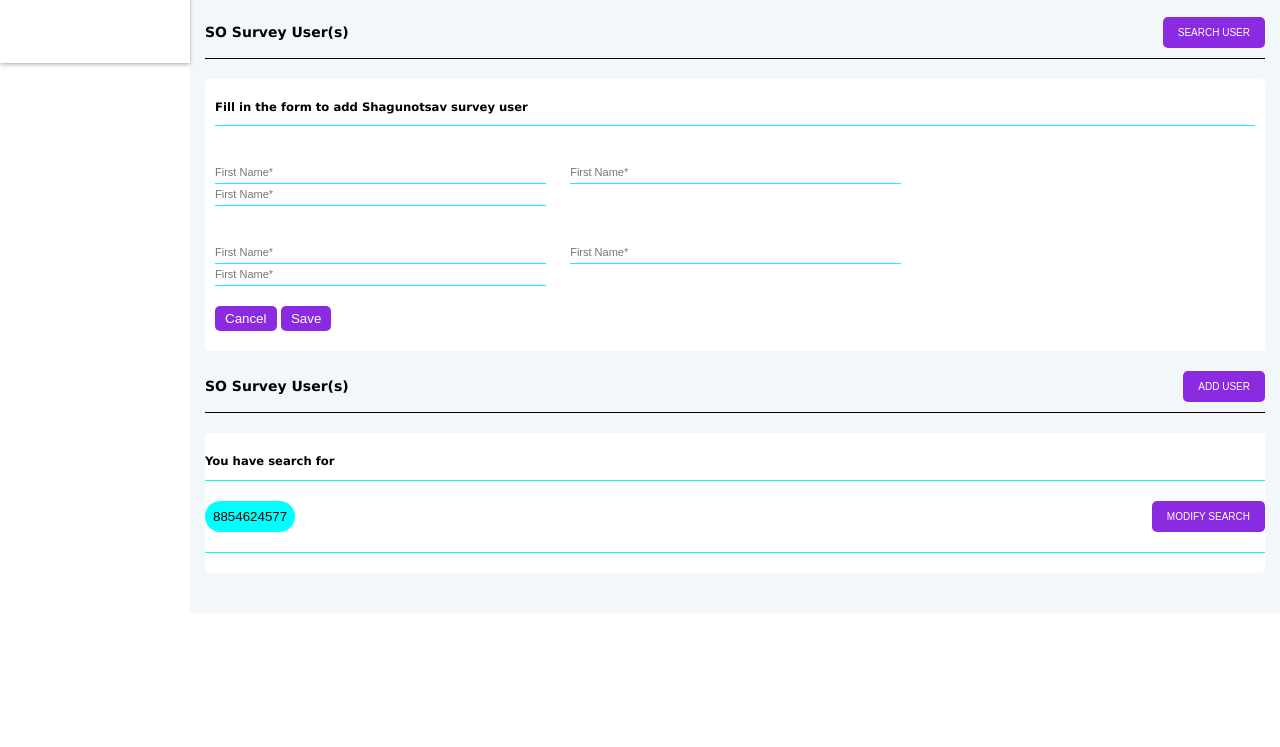
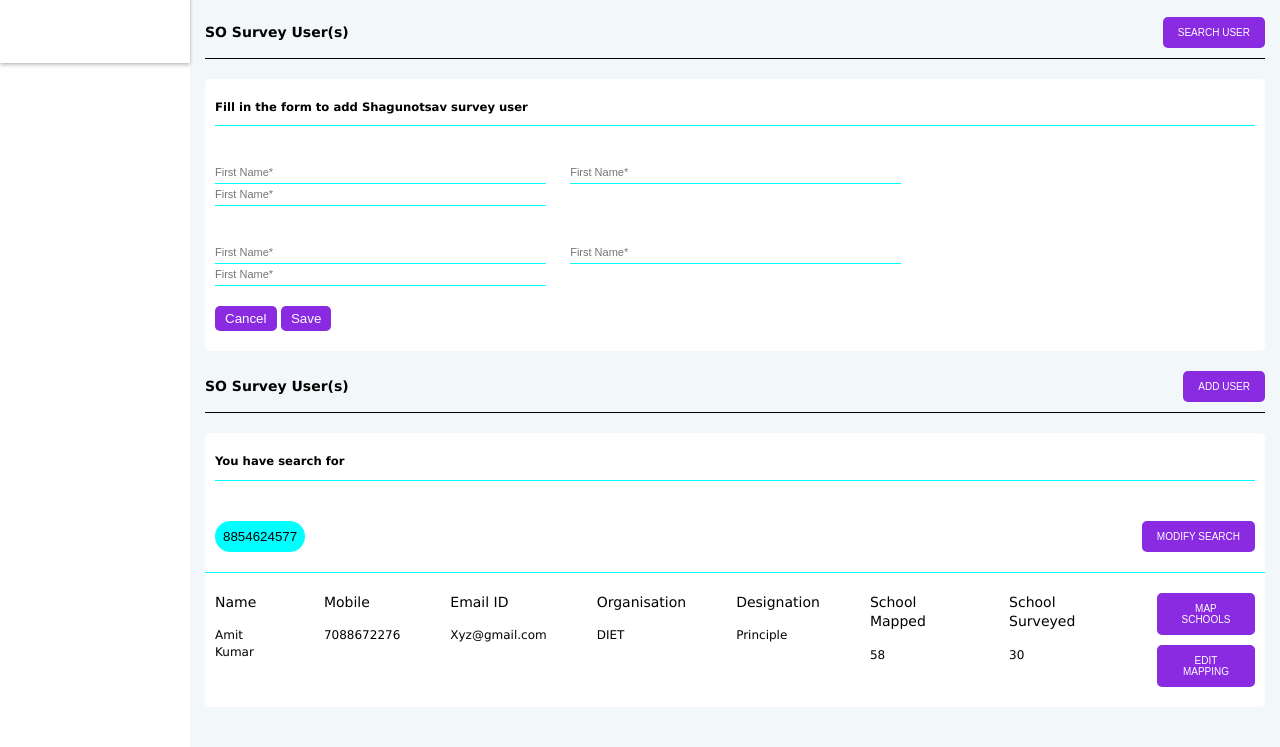
Before and after one commit to vipulsinghpal/admin-ui, a plain HTML site: page index.html in a window 1280 px wide. Shown: the part 737-1484 px from the top of the page. Before the commit the page ends 1350 px from the top, so only its background shows below. Drawn offline with Linux system fonts and the light colour scheme.

Commit message:
admin ui dekstop completed

```diff
--- a/assets/css/style.css
+++ b/assets/css/style.css
@@ -172,6 +172,10 @@ header {
     margin-right: 1.5rem;
 
   }
+  .school-numbers h5{
+    padding-top: 1rem;
+    padding-left: 1rem;
+  }
 
   .heading{
     border-bottom: 1px solid;
@@ -228,13 +232,13 @@ header {
       color: white;
   }
 .survey-data{
-    padding: 2rem 0;
+
     background-color: white;
     border-radius: 0.5rem;
     margin: 2rem 0;
 }
 .modify{
-    padding: 2rem 0;
+    padding: 2rem 1rem;
     border-bottom: 1px solid aqua;
     display: flex;
 }
@@ -244,3 +248,55 @@ header {
     background: aqua;
     padding: 0.8rem;
 }
+.personal-details{
+    padding: 2rem 1rem;
+    display: flex;
+}
+.search-info{
+    list-style-type: none;
+    display: flex;
+    padding: 0 1rem;
+    justify-content: space-between;
+    font-weight: 500;
+}
+.info-details{
+    list-style-type: none;
+    display: flex;
+    padding: 0 1rem;
+    justify-content: space-between;
+    font-size: 1.2rem;
+}
+
+.map-schools{
+    background-color: blueviolet;
+    color: white;
+    padding: 1rem 1.5rem;
+    border: none;
+    border-radius: 0.5rem;
+    font-size: 1rem;
+}
+.table{
+    list-style-type: none;
+    display: flex;
+}
+.table li{
+    padding-right: 5rem;
+}
+.table li label{
+    font-weight: 500;
+}
+.name{
+font-size: 1.2rem;
+padding-top: 1.5rem;
+}
+.mapped-schools , .edit-mapping{
+    background-color: blueviolet;
+    color: white;
+    padding: 1rem 1.5rem;
+    border: none;
+    border-radius: 0.5rem;
+    font-size: 1rem;
+}
+.edit-mapping{
+margin-top: 1rem;
+}
--- a/index.html
+++ b/index.html
@@ -283,13 +283,64 @@
             <button class="search-user">ADD USER</button>
           </div>
           <div class="survey-data">
+            <div class="survey-heading">
             <h5>You have search for</h5>
+          </div>
             <div class="modify">
               <button class="number">8854624577</button>
               <button class="search-user">MODIFY SEARCH</button>
             </div>
+          <div class="personal-details">
+            <ul class=" table">
+              <li>
+                <label>
+                 Name
+                </label>
+                <p class="name">Amit Kumar</p>
+              </li>
+              <li>
+                <label>
+                  Mobile
+                 </label>
+                 <p class="name">7088672276</p>
+              </li>
+              <li>
+                <label>
+                  Email ID
+                 </label>
+                 <p class="name">Xyz@gmail.com</p>
+              </li>
+              <li>
+                <label>
+                  Organisation
+                 </label>
+                 <p class="name">DIET</p>
+              </li>
+              <li>
+                <label>
+                  Designation
+                 </label>
+                 <p class="name">Principle</p>
+              </li>
+              <li>
+                <label>
+                  School Mapped
+                 </label>
+                 <p class="name">58</p>
+              </li>
+              <li>
+                <label>
+                  School Surveyed
+                 </label>
+                 <p class="name">30</p>
+              </li>
+            </ul>
+            <div>
+            <button class="mapped-schools">MAP SCHOOLS</button><br>
+            <button class="edit-mapping">EDIT MAPPING</button>
+            </div>
           </div>
-          </div>
+        </div>
       </section>
     </main>
   </body>
```
